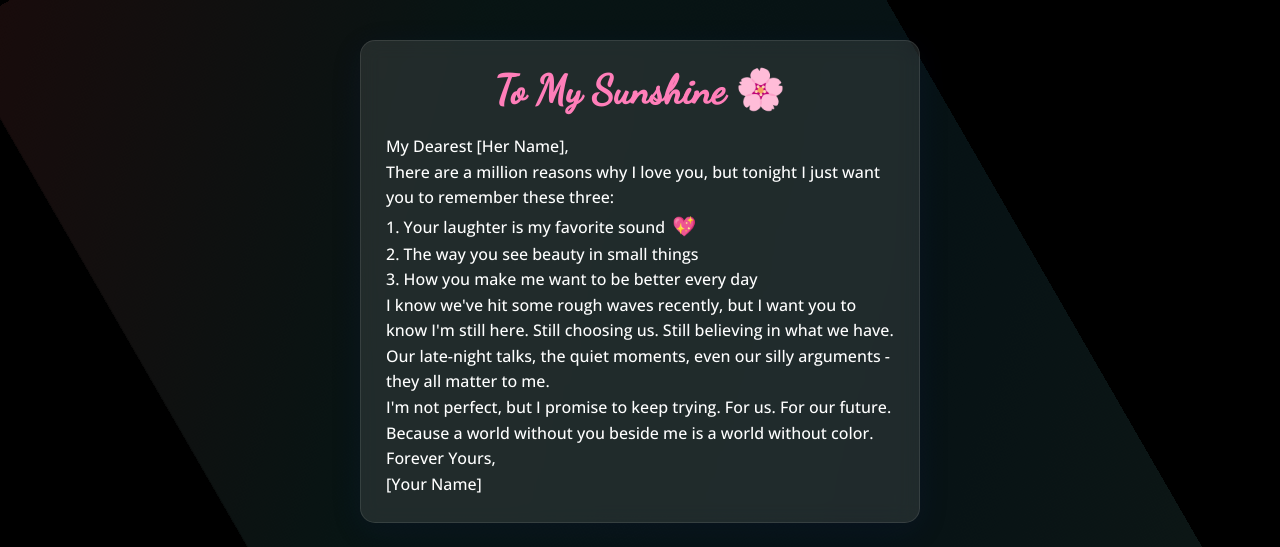
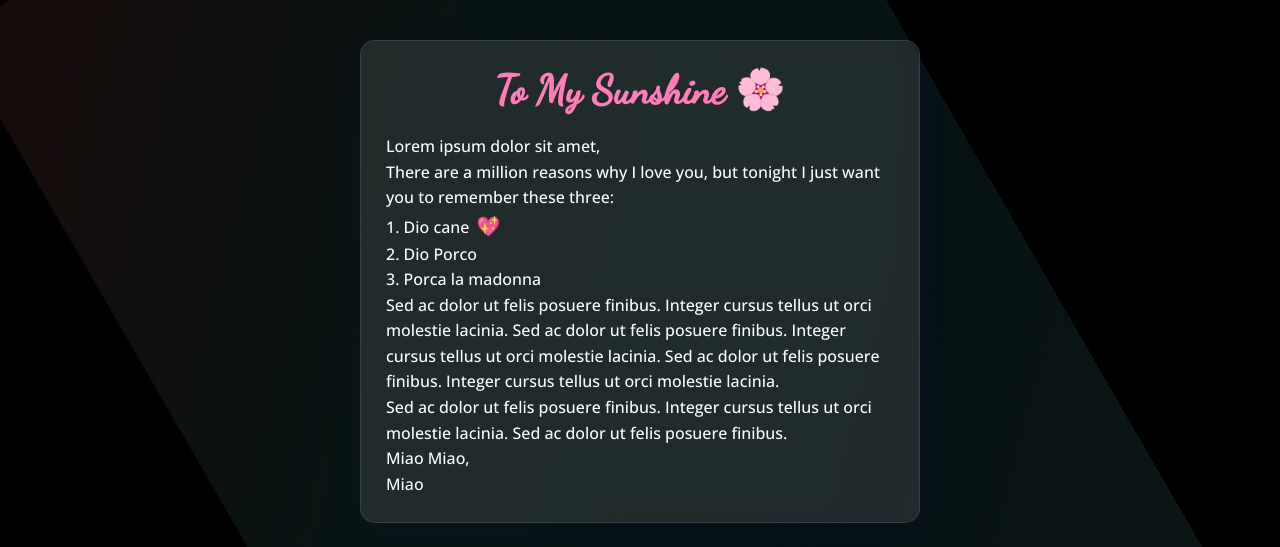
Before and after one commit to matteopassaro/sorry, a plain HTML site: page index.html in a window 1280 px wide. Shown: the top 547 px of the page. Drawn offline with nearby package versions, Linux system fonts and the light colour scheme.

Commit message:
Update index.html

```diff
--- a/index.html
+++ b/index.html
@@ -113,20 +113,20 @@
             <h1 class="letter-title">To My Sunshine 🌸</h1>
 
             <div class="love-letter">
-                <p>My Dearest [Her Name],</p>
+                <p>Lorem ipsum dolor sit amet,</p>
 
                 <p>There are a million reasons why I love you, but tonight I just want you to remember these three:</p>
 
-                <p>1. Your laughter is my favorite sound <span class="heart">💖</span><br>
-                2. The way you see beauty in small things<br>
-                3. How you make me want to be better every day</p>
+                <p>1. Dio cane <span class="heart">💖</span><br>
+                2. Dio Porco<br>
+                3. Porca la madonna</p>
 
-                <p>I know we've hit some rough waves recently, but I want you to know I'm still here. Still choosing us. Still believing in what we have. Our late-night talks, the quiet moments, even our silly arguments - they all matter to me.</p>
+                <p>Sed ac dolor ut felis posuere finibus. Integer cursus tellus ut orci molestie lacinia. Sed ac dolor ut felis posuere finibus. Integer cursus tellus ut orci molestie lacinia. Sed ac dolor ut felis posuere finibus. Integer cursus tellus ut orci molestie lacinia.</p>
 
-                <p>I'm not perfect, but I promise to keep trying. For us. For our future. Because a world without you beside me is a world without color.</p>
+                <p>Sed ac dolor ut felis posuere finibus. Integer cursus tellus ut orci molestie lacinia. Sed ac dolor ut felis posuere finibus.</p>
 
-                <p>Forever Yours,<br>
-                [Your Name]</p>
+                <p>Miao Miao,<br>
+                Miao</p>
             </div>
         </div>
 
```
